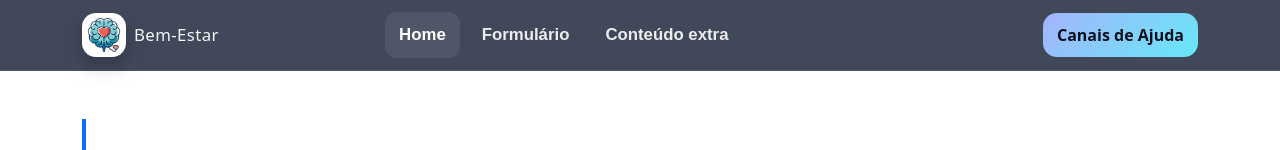
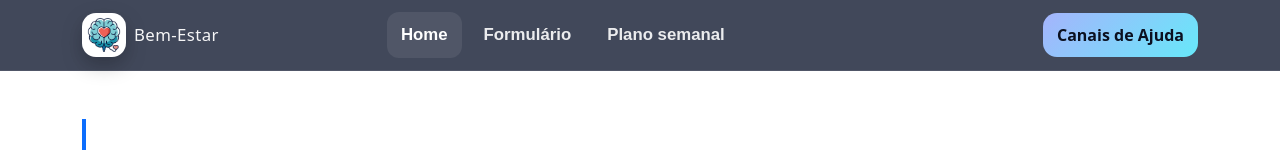
Before and after one commit to carlosvechi/esocial, a Vue app: page / in a window 1280 px wide. Both pictures are taken after typing "name@example.com", "Sample123" into the empty fields and a click on the button "Entrar". Shown: the top 150 px of the page. Built offline with nearby package versions, Linux system fonts and the light colour scheme.

Commit message:
fix: nome navbar

```diff
--- a/src/components/TheNavBar.vue
+++ b/src/components/TheNavBar.vue
@@ -27,7 +27,7 @@
             <a class="nav-link" :class="{ active: currentPage === 'formulario' }" href="#" @click.prevent="goTo('formulario')">Formulário</a>
           </li>
           <li class="nav-item">
-            <a class="nav-link" :class="{ active: currentPage === 'recursos' }" href="#" @click.prevent="goTo('recursos')">Conteúdo extra</a>
+            <a class="nav-link" :class="{ active: currentPage === 'recursos' }" href="#" @click.prevent="goTo('recursos')">Plano semanal</a>
           </li>
         </ul>
 
```
